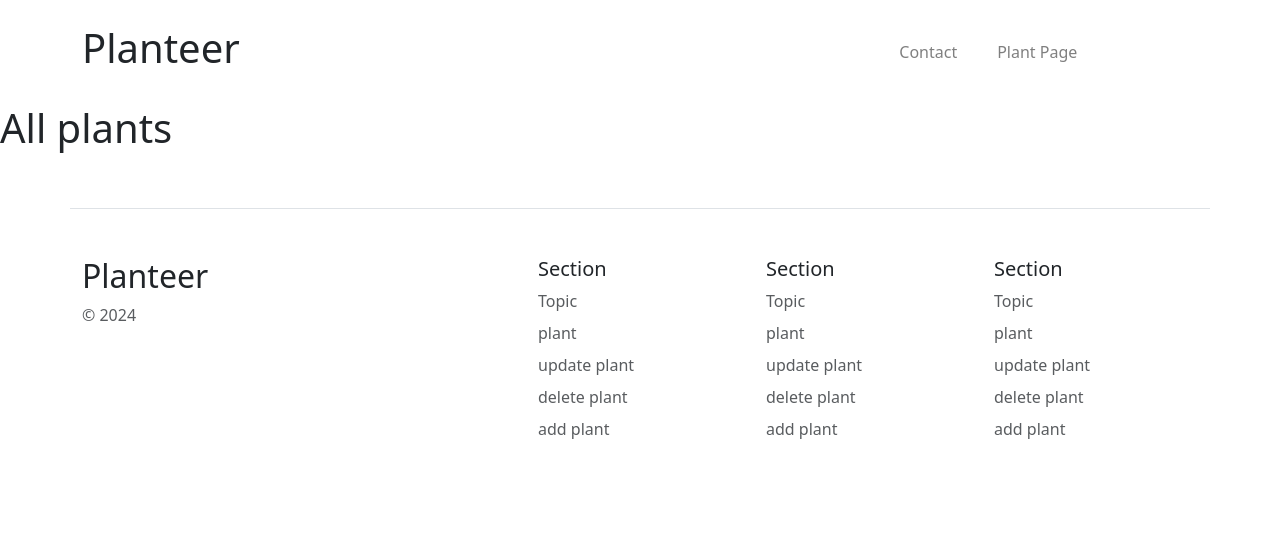
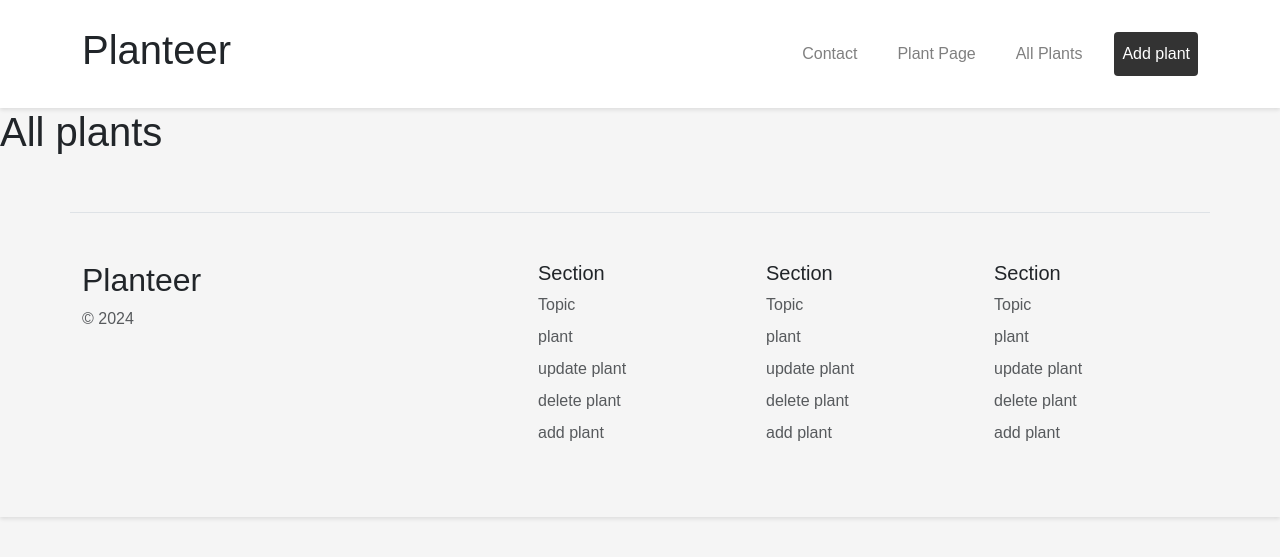
Before and after one commit to T-Python-June-24/LAB-ORM-PLANTEER-1, a Django app: page /plants/all/ in a window 1280 px wide. Shown: the top 557 px of the page. Run offline with Django 5.2, Linux system fonts and the light colour scheme; data that the repository does not hold is empty; some libraries are stand-ins or nearby versions.

Commit message:
LAB for Django ORM

```diff
--- a/planteer/main/templates/main/base.html
+++ b/planteer/main/templates/main/base.html
@@ -7,7 +7,7 @@
     <title>{% block title %}Page Plante {% endblock %}</title>
     <link href="https://stackpath.bootstrapcdn.com/bootstrap/4.5.2/css/bootstrap.min.css" rel="stylesheet">
     <link href="https://cdn.jsdelivr.net/npm/bootstrap@5.3.3/dist/css/bootstrap.min.css" rel="stylesheet" integrity="sha384-QWTKZyjpPEjISv5WaRU9OFeRpok6YctnYmDr5pNlyT2bRjXh0JMhjY6hW+ALEwIH" crossorigin="anonymous">
-    <link href="{% static 'css/main.css' %}" rel="stylesheet" />
+    <link href="{% static 'css/style.css' %}" rel="stylesheet" />
 </head>
 <body>
     <header class="header">
@@ -31,6 +31,9 @@
                 </li>
                 <li class="nav-item">
                     <a class="nav-link" href="{% url 'main:home_view'%}">Plant Page</a>
+                  </li>
+                  <li class="nav-item">
+                    <a class="nav-link" href="{% url 'plants:all_plant_view'%}">All Plants</a>
                   </li>
                 <li class="nav-item">
                   <a class ="nav-link btn btn-dark text-white" href="{% url 'plants:plant_list_view' %}" >Add plant</a>
--- a/planteer/plants/urls.py
+++ b/planteer/plants/urls.py
@@ -7,7 +7,7 @@
 urlpatterns = [
     path("plant/", views.plant_list_view , name="plant_list_view"),
     path("contact/", views.contact_list_view , name="contact_list_view"),
-    path("all/", views.all_plant_view , name="ll_plant_view"),
+    path("all/", views.all_plant_view , name="all_plant_view"),
     path("detail/<plant_id>/" , views.plant_detail_view , name= "plant_detail_view"),
     path("update/<plant_id>/" , views.plant_update_view , name= "plant_update_view"),
     path("delete/<plant_id>/" , views.plant_delete_view , name= "plant_delete_view")
--- a/planteer/plants/views.py
+++ b/planteer/plants/views.py
@@ -24,9 +24,9 @@
 
 
 def all_plant_view(request:HttpRequest):
-    plant=Plants.objects.order_by("-created_at")
+    plants=Plants.objects.order_by("-created_at")
     print(Plants.objects.count())
-    return render (request , "plants/all_plant.html", {"plant" : plant})
+    return render (request , "plants/all_plant.html", {"plants" : plants})
 
 
 
```
Also changed, not shown: planteer/main/templates/main/home.html (+1 -9 lines).
